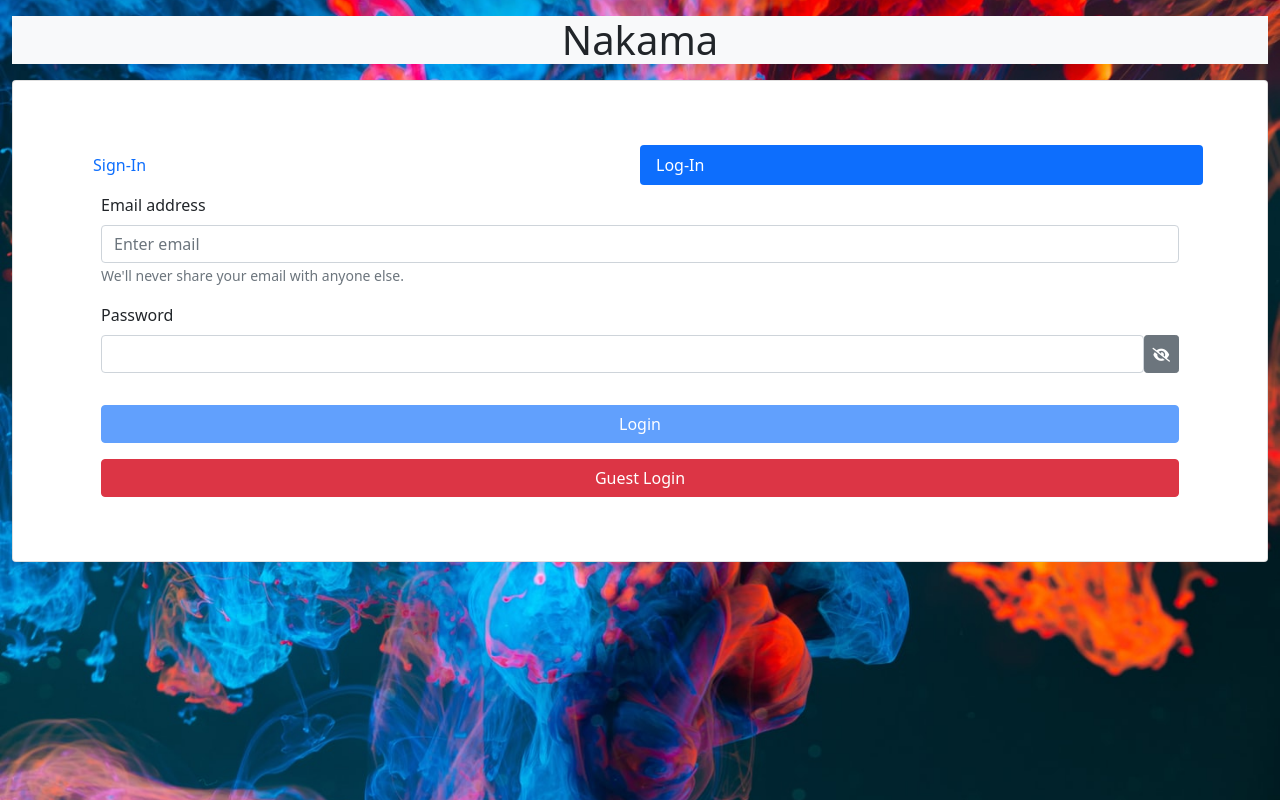
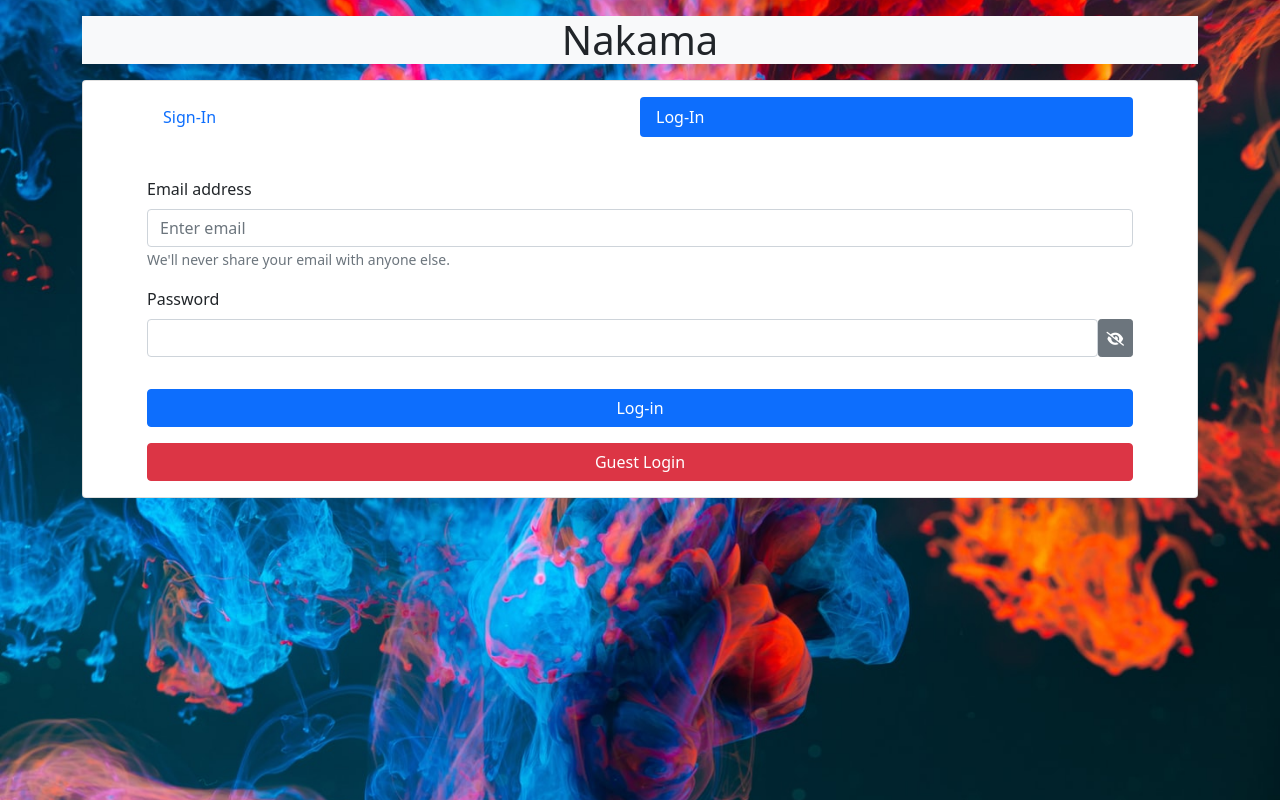
Before and after one commit to Saithiha24/Nakama-Client, a React (Create React App) app: page / in a window 1280 px wide. Both pictures are taken after a click on the tab "Log-In". Built offline with nearby package versions, Linux system fonts and the light colour scheme.

Commit message:
login and sigin page no error

```diff
--- a/src/component/Home.js
+++ b/src/component/Home.js
@@ -7,13 +7,13 @@ const Home = () => {
   // state
 
   return (
-    <Container fluid className="pt-3">
+    <Container fluid="sm" className="pt-3">
       <h1 className="d-flex justify-content-center align-items-center bg-light">
         Nakama
       </h1>
-      <Card className="my-3 p-5">
+      <Card className="my-3 px-md-5">
         <Card.Body>
-          <Tab.Container defaultActiveKey="first" bg="light">
+          <Tab.Container fluid="sm" defaultActiveKey="first" bg="light">
             <Row>
               <Col>
                 <Nav variant="pills" className="d-flex">
--- a/src/component/auth/Login.js
+++ b/src/component/auth/Login.js
@@ -1,18 +1,69 @@
 import React, { useState } from "react";
-import { Button, Container, Form } from "react-bootstrap";
+import axios from "axios";
+import { Form, Button, Toast, ToastContainer } from "react-bootstrap";
 
 const Login = () => {
   const [email, setemail] = useState();
   const [password, setpassword] = useState();
   const [show, setshow] = useState(false);
   const [loading, setloading] = useState(false);
+  // Toast
+  const [showC, setshowC] = useState(false);
+  // Function
+  const toggleShowC = () => setshowC(!showC);
+  const submitHandler = async (e) => {
+    e.preventDefault();
+    setloading(true);
+    if (!email || !password) {
+      setloading(false);
+      return;
+    } else
+      try {
+        const config = {
+          headers: {
+            "Content-type": "application/json",
+          },
+        };
+        const url = "http://localhost:5000/api/auth/signin";
+        const { data } = await axios.post(
+          url,
+          {
+            email,
+            password,
+          },
+          config
+        );
+        console.log(data);
+        setloading(false);
+      } catch (error) {
+        setloading(error);
+        console.log(error);
+      }
+  };
   return (
-    <Container fluid className="mt-2">
-      <Form>
+    <div className="mt-2">
+      {/* ShowAlert for input value */}
+      <ToastContainer className="p-3" position="top-center">
+        <Toast
+          show={showC}
+          onClose={toggleShowC}
+          className="bg-danger text-white"
+          autohide="false"
+          delay="3000"
+        >
+          <Toast.Header>
+            <strong className="me-auto">Warning</strong>
+            <small>11 mins ago</small>
+          </Toast.Header>
+          <Toast.Body>Please fill all the fields</Toast.Body>
+        </Toast>
+      </ToastContainer>
+
+      <Form onSubmit={submitHandler}>
         {/* Email */}
         <Form.Group className="mb-3">
           <Form.Label>Email address</Form.Label>
-          <Form.Control type="email" placeholder="Enter email" required />
+          <Form.Control type="email" placeholder="Enter email" />
           <Form.Text className="text-muted">
             We'll never share your email with anyone else.
           </Form.Text>
@@ -25,7 +76,6 @@ const Login = () => {
           <div className="d-flex">
             <Form.Control
               type={show ? "text" : "password"}
-              required
               onChange={(e) => setpassword(e.target.value)}
             />
             <Button
@@ -45,9 +95,9 @@ const Login = () => {
         <Button
           type="submit"
           style={{ width: "100%" }}
-          className={`my-3 ${loading ? "bg-primary" : "disabled"}`}
+          className={`my-3 ${loading ? "disabled" : "bg-primary"}`}
         >
-          Login
+          Log-in
         </Button>
         <Button
           variant="danger"
@@ -61,7 +111,7 @@ const Login = () => {
           Guest Login
         </Button>
       </Form>
-    </Container>
+    </div>
   );
 };
 
--- a/src/component/auth/SignIn.js
+++ b/src/component/auth/SignIn.js
@@ -1,12 +1,6 @@
 import React, { useState } from "react";
 import axios from "axios";
-import {
-  Container,
-  Form,
-  Button,
-  Toast,
-  ToastContainer,
-} from "react-bootstrap";
+import { Form, Button, Toast, ToastContainer } from "react-bootstrap";
 
 const SignIn = () => {
   const [name, setname] = useState();
@@ -16,20 +10,28 @@ const SignIn = () => {
   const [confirmedPassword, setconfirmedPassword] = useState();
   const [show, setshow] = useState(false);
   const [loading, setloading] = useState(false);
-  const [toast, settoast] = useState(false);
-  const [showA, setShowA] = useState(true);
-  const [showB, setshowB] = useState(true);
-  const [pwToast, setpwToast] = useState(false);
+  // toast
+  const [showA, setShowA] = useState(false);
+  const [showB, setshowB] = useState(false);
+  const [showC, setshowC] = useState(false);
+
   // Function
   const toggleShowA = () => setShowA(!showA);
   const toggleShowB = () => setshowB(!showB);
+  const toggleShowC = () => setshowC(!showC);
   const submitHandler = async (e) => {
     e.preventDefault();
     setloading(true);
+    if (!name || !email || !password) {
+      toggleShowC();
+      setloading(false);
+      return;
+    }
     if (password !== confirmedPassword) {
       setloading(false);
-      setpwToast(true);
-    }
+      toggleShowB();
+      return;
+    } else
       try {
         const config = {
           headers: {
@@ -37,7 +39,7 @@ const SignIn = () => {
           },
         };
         const url = "http://localhost:5000/api/auth/signin";
-      const { data } = axios.post(
+        const { data } = await axios.post(
           url,
           {
             name,
@@ -48,13 +50,21 @@ const SignIn = () => {
           config
         );
         console.log(data);
-    } catch {}
+        setloading(false);
+      } catch (error) {
+        setloading(error);
+        console.log(error);
+      }
   };
   const setProfile = (pics) => {
-    if (pics === "undefined") settoast(true);
+    if (pics === "undefined") {
+      toggleShowA();
+      setloading(false);
+      return;
+    }
     if (pics.type === "image/jpeg" || pics.type === "image/jpg") {
       setloading(true);
-      settoast(false);
+      toggleShowA();
       const data = new FormData();
       data.append("file", pics);
       data.append("upload_preset", "nakama");
@@ -74,16 +84,15 @@ const SignIn = () => {
           setloading(false);
         });
     } else {
-      settoast(true);
+      toggleShowA();
     }
   };
 
   return (
-    // Form
-    <Container fluid className="mt-2">
+    <div className="mt-2">
       {/* Toast */}
-      {toast && (
-        <ToastContainer className="p-3" position="bottom-center">
+
+      <ToastContainer className="p-3" position="top-center">
         <Toast
           show={showA}
           onClose={toggleShowA}
@@ -98,10 +107,10 @@ const SignIn = () => {
           <Toast.Body>Please select a picture for profile</Toast.Body>
         </Toast>
       </ToastContainer>
-      )}
+
       {/* Password Toast */}
-      {pwToast && (
-        <ToastContainer className="p-3" position="bottom-center">
+
+      <ToastContainer className="p-3" position="top-center">
         <Toast
           show={showB}
           onClose={toggleShowB}
@@ -116,15 +125,31 @@ const SignIn = () => {
           <Toast.Body>Passwords don't match</Toast.Body>
         </Toast>
       </ToastContainer>
-      )}
+      {/* ShowAlert for input value */}
+      <ToastContainer className="p-3" position="top-center">
+        <Toast
+          show={showC}
+          onClose={toggleShowC}
+          className="bg-danger text-white"
+          autohide="false"
+          delay="3000"
+        >
+          <Toast.Header>
+            <strong className="me-auto">Warning</strong>
+            <small>11 mins ago</small>
+          </Toast.Header>
+          <Toast.Body>Please fill all the fields</Toast.Body>
+        </Toast>
+      </ToastContainer>
+
       {/* Form */}
+      {/* Name */}
       <Form onSubmit={submitHandler}>
         <Form.Group className="mb-3">
           <Form.Label>Name</Form.Label>
           <Form.Control
             type="text"
             placeholder="Name"
-            required
             onChange={(e) => setname(e.target.value)}
           />
         </Form.Group>
@@ -135,7 +160,6 @@ const SignIn = () => {
           <Form.Control
             type="email"
             placeholder="Enter email"
-            required
             onChange={(e) => setemail(e.target.value)}
           />
           <Form.Text className="text-muted">
@@ -150,7 +174,6 @@ const SignIn = () => {
           <div className="d-flex">
             <Form.Control
               type={show ? "text" : "password"}
-              required
               onChange={(e) => setpassword(e.target.value)}
             />
             <Button
@@ -172,7 +195,6 @@ const SignIn = () => {
           <div className="d-flex">
             <Form.Control
               type={show ? "text" : "password"}
-              required
               onChange={(e) => setconfirmedPassword(e.target.value)}
             />
             <Button
@@ -208,7 +230,7 @@ const SignIn = () => {
           Sign-in
         </Button>
       </Form>
-    </Container>
+    </div>
   );
 };
 
```
Lines whose indentation alone changed are shown as unchanged.
